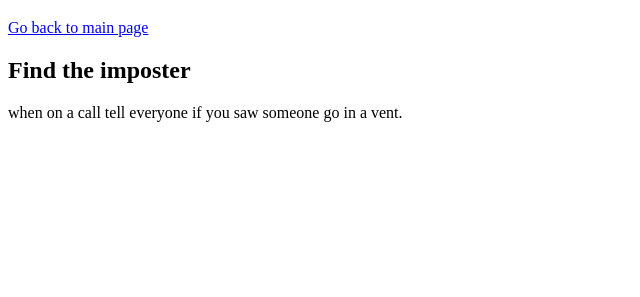
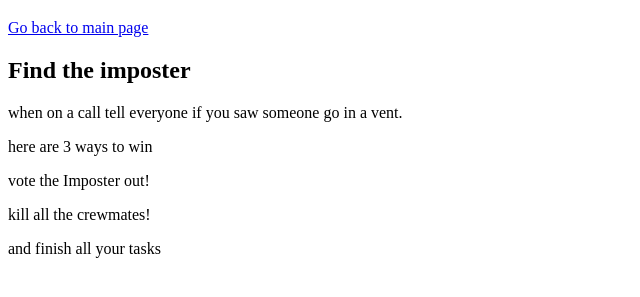
Before and after one commit to SandersArkAcademy/HTML, a plain HTML site: page Kyrian/Lesson_3Wrk/how to win.html in a window 1280 px wide. Shown: the part 61-358 px from the top of the page, without its empty margins (0-640 px from the left). Drawn offline with Linux system fonts and the light colour scheme.

Commit message:
First try

```diff
--- a/Kyrian/Lesson_3Wrk/how to win.html
+++ b/Kyrian/Lesson_3Wrk/how to win.html
@@ -19,5 +19,11 @@
         <p>
             when on a call tell everyone if you saw someone go in a vent.
         </p>
+        here are 3 ways to win
+        <p>
+            vote the Imposter out!
+        </p>
+        kill all the crewmates!
+        <p>and finish all your tasks</p>
     </body>
 </html>
```
